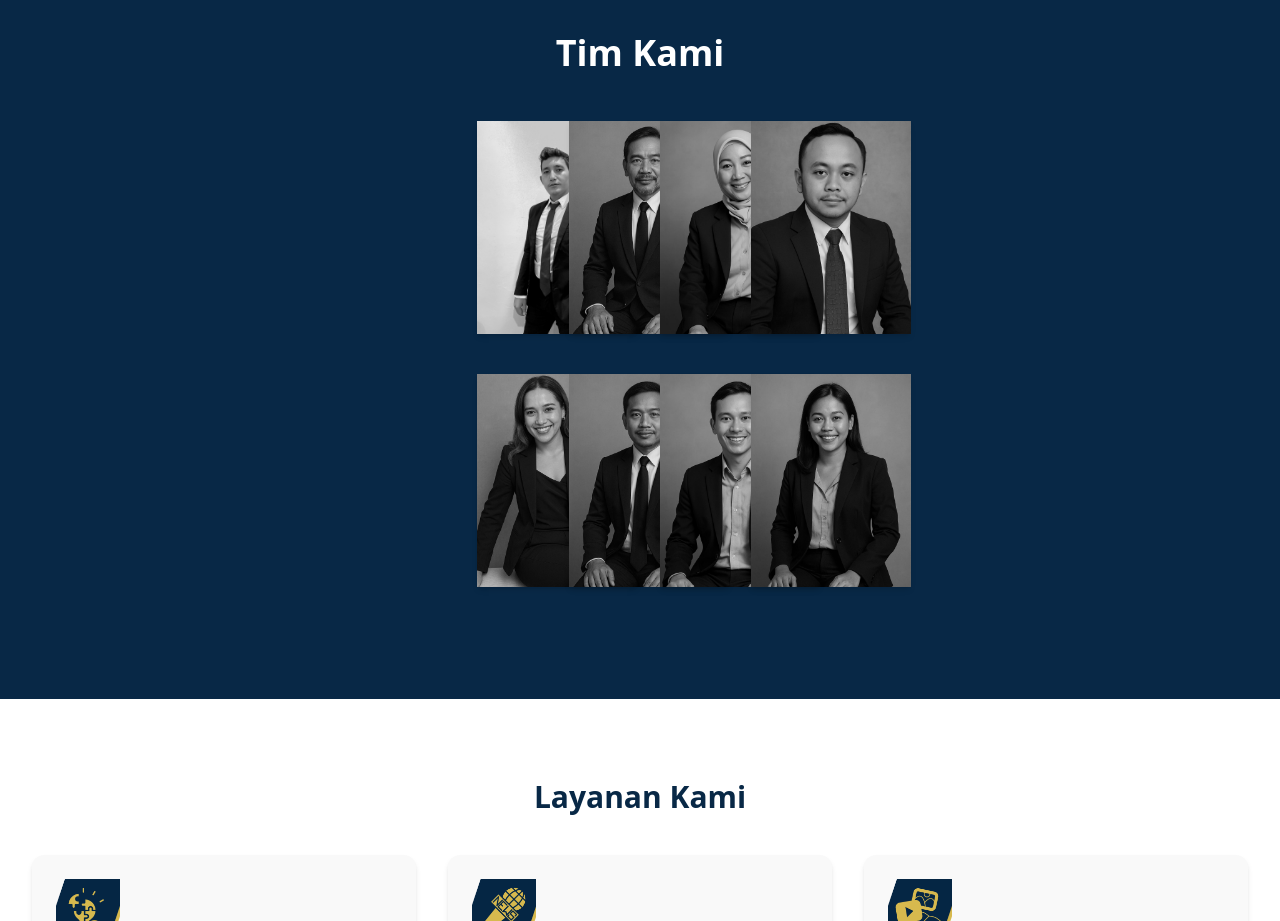
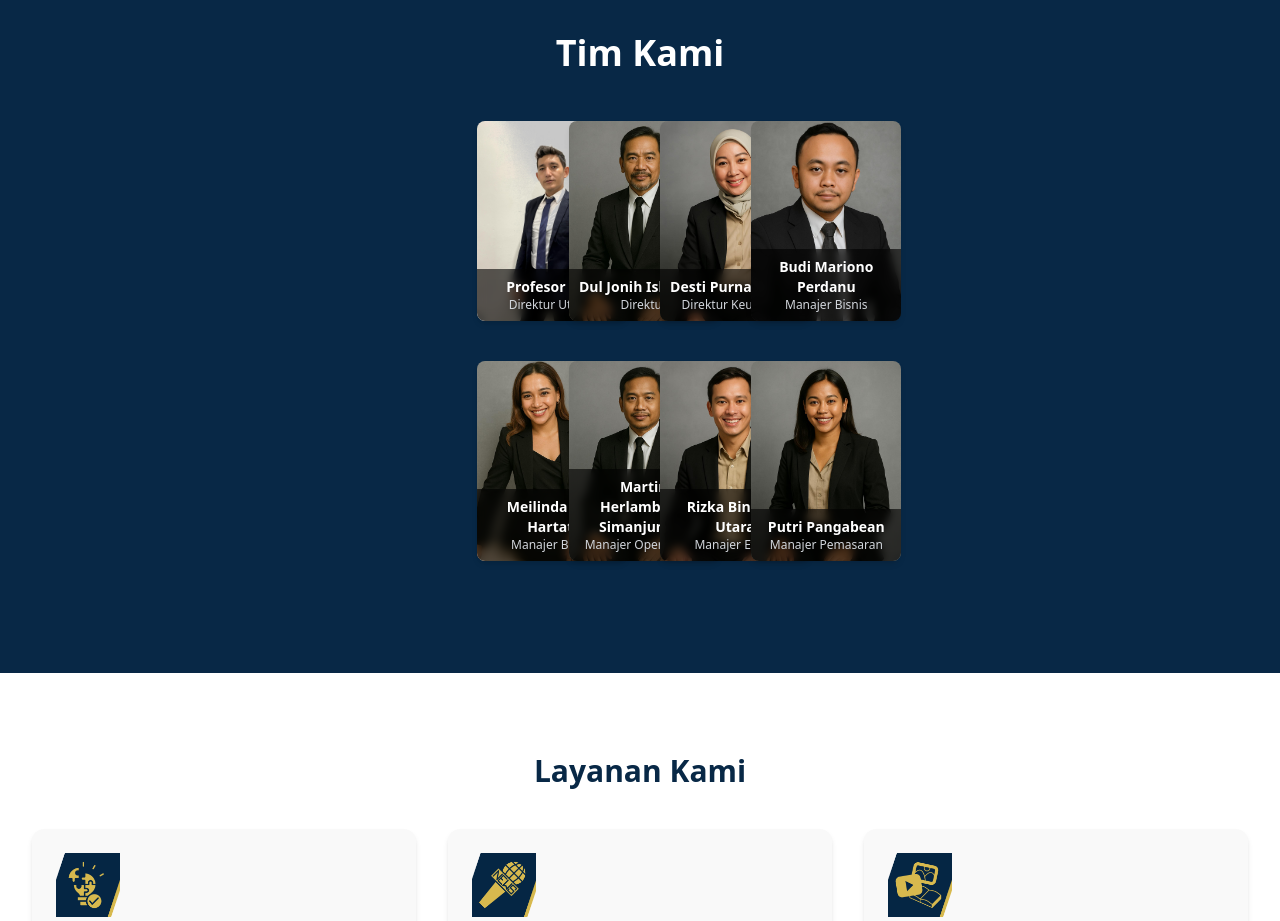
Before and after one commit to ProfAdri90/estetic-dinamis, a Next.js app: page / in a window 1280 px wide. Shown: the part 3607-4528 px from the top of the page. Built offline with nearby package versions, Linux system fonts and the light colour scheme.

Commit message:
Update TeamCard.jsx

```diff
--- a/components/TeamCard.jsx
+++ b/components/TeamCard.jsx
@@ -6,18 +6,19 @@ export default function TeamCard({ image, name, title }) {
     <motion.div
       whileHover={{ scale: 1.05 }}
       transition={{ type: "spring", stiffness: 300, damping: 20 }}
-      className="relative w-[120px] md:w-[160px] aspect-[3/4] overflow-hidden group shadow-md hover:shadow-xl"
+      className="relative w-[120px] md:w-[150px] aspect-[3/4] overflow-hidden rounded-lg shadow-md hover:shadow-xl flex flex-col items-center"
     >
       <Image
         src={image}
         alt={name}
         fill
-        className="object-cover transition duration-500 md:grayscale md:group-hover:grayscale-0"
+        className="object-cover"
       />
 
-      <div className="absolute bottom-0 left-0 w-full bg-black/60 backdrop-blur-sm p-2 opacity-0 md:group-hover:opacity-100 transition-all duration-500">
+      {/* Nama dan jabatan */}
+      <div className="absolute bottom-0 w-full bg-black/60 backdrop-blur-sm text-center p-2">
         <p className="text-sm font-semibold text-white">{name}</p>
-        <p className="text-xs text-gray-200">{title}</p>
+        <p className="text-xs text-gray-300">{title}</p>
       </div>
     </motion.div>
   );
```
